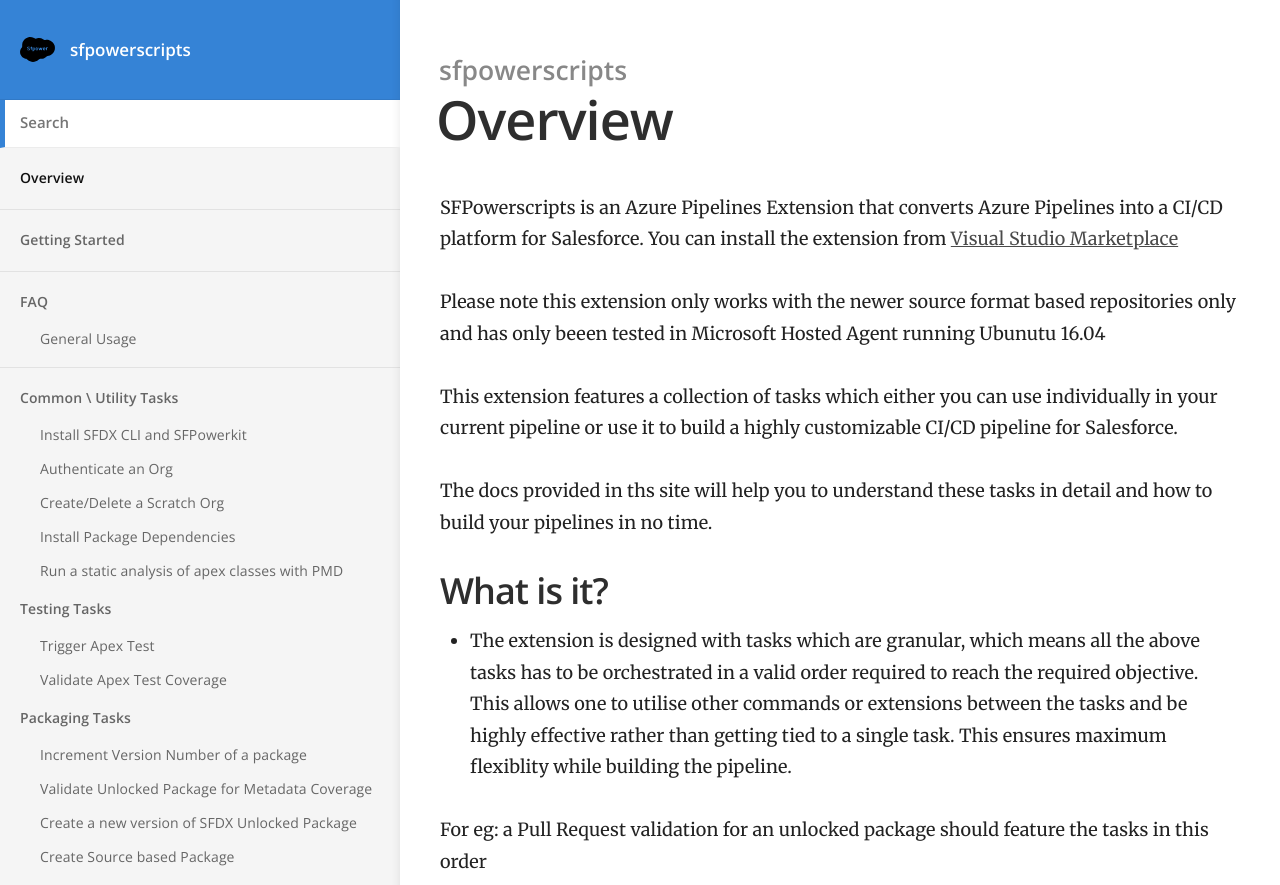
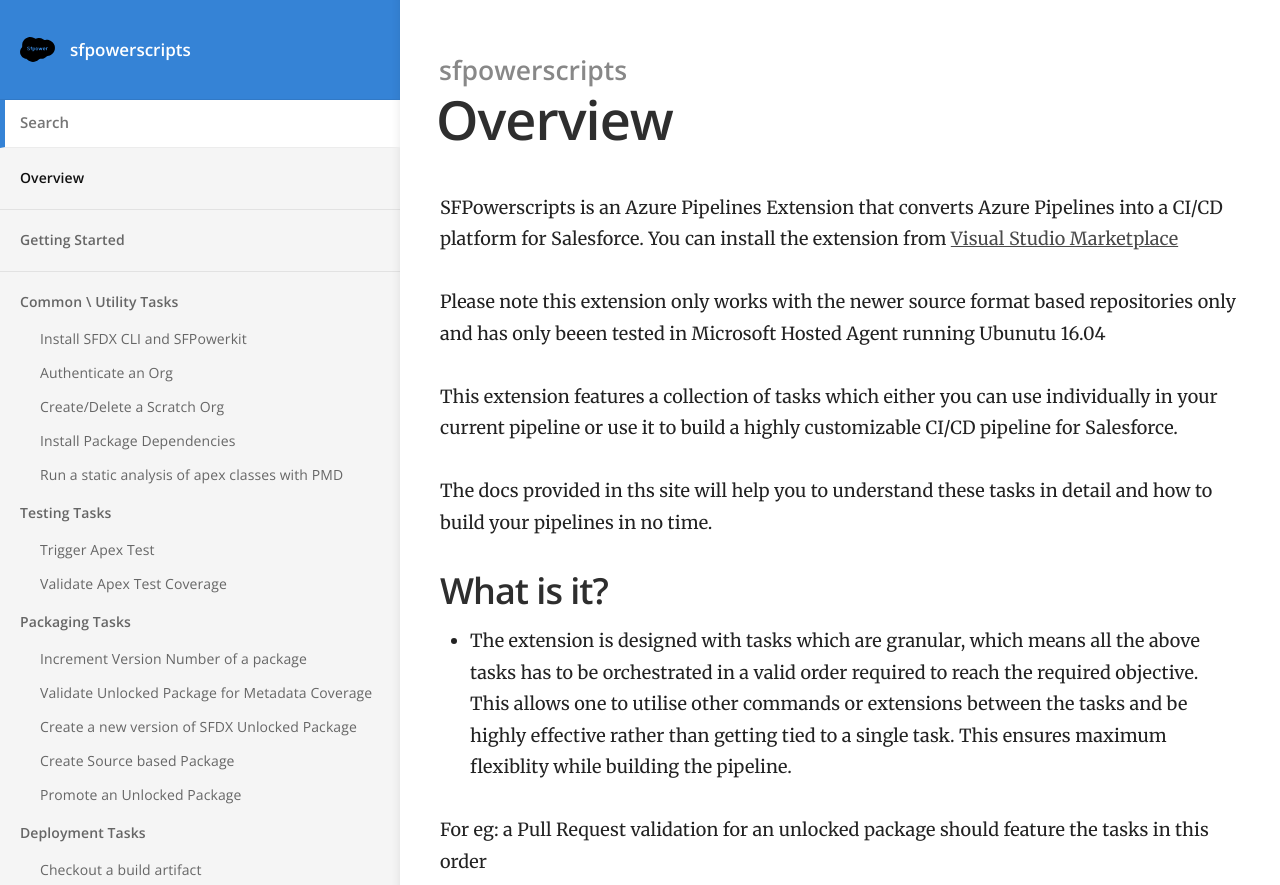
Before and after one commit to nbatterham/sfpowerscripts-doc, a Jekyll site: the page built from index.md, in a window 1280 px wide and 900 px high, cut to the strip 0-885 px from the top of the window. Built offline with Jekyll 4.4.1, drawn with Linux system fonts in a browser that asks for light colours.

Commit message:
Turn off FAQ

```diff
--- a/_layouts/default.html
+++ b/_layouts/default.html
@@ -65,26 +65,6 @@
 				</li>
 			</ul>
 
-			<ul>
-					{% assign grouped = site.docs | group_by: 'category' %}
-					{% for group in grouped %}
-					<li class="nav-item top-level {% if group.name == page.category %}current{% endif %}">
-						{% assign items = group.items | sort: 'order' %}
-						{% if group.name == "FAQ" %}
-						<a href="{{ site.baseurl }}{{ items.first.url }}">{{ group.name }}</a>
-						{% endif %}
-						<ul>
-
-							{% for item in items %}
-							{% if group.name == "FAQ" %}
-							<li class="nav-item {% if item.url == page.url %}current{% endif %}"><a
-									href="{{ site.baseurl }}{{ item.url }}">{{ item.title }}</a></li>
-							{% endif %}
-							{% endfor %}
-						</ul>
-					</li>
-					{% endfor %}
-				</ul>
 
 
 			<ul>
```
